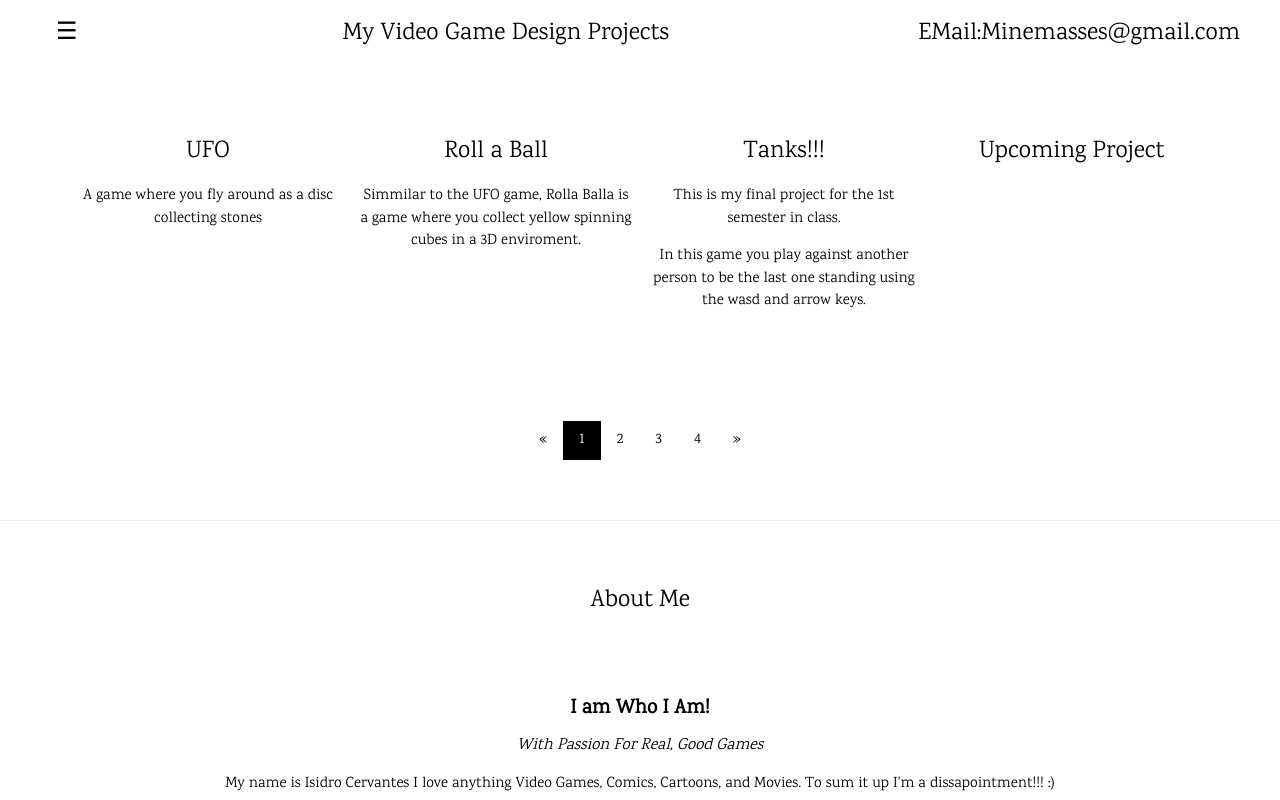
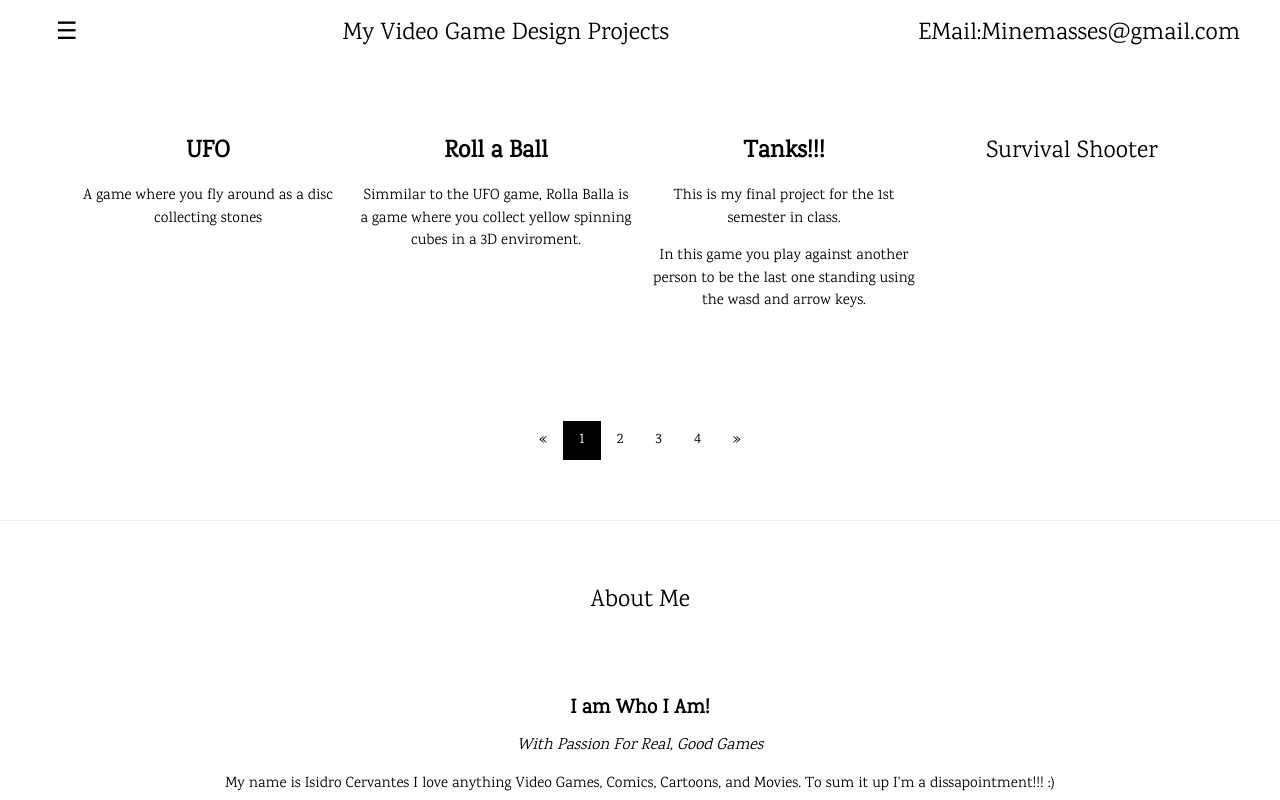
Before and after one commit to isidro1stperiod/isidro1stperiod.github.io, a plain HTML site: page index.html in a window 1280 px wide. Shown: the top 800 px of the page. Drawn offline with nearby package versions, Linux system fonts and the light colour scheme.

Commit message:
Update index.html

```diff
--- a/index.html
+++ b/index.html
@@ -33,23 +33,23 @@ body,h1,h2,h3,h4,h5,h6 {font-family: "Karma", sans-serif}
 
   <!-- First Photo Grid-->
   <div class="w3-row-padding w3-padding-16 w3-center" id="food">
-    <div class="w3-quarter">
-      <h3>UFO</h3>
+<div class="w3-quarter">
+      <h3><strong>UFO</strong></h3>
       <p>A game where you fly around as a disc collecting stones</p>
     </div>
     <div class="w3-quarter">
-      <h3>Roll a Ball</h3>
+      <h3><strong>Roll a Ball</strong></h3>
       <p>Simmilar to the UFO game, Rolla Balla is a game where you collect yellow spinning cubes in a 3D enviroment.</p>
     </div>
     <div class="w3-quarter">
-      <h3>Tanks!!!<br>
-      </h3>
+      <h3><strong>Tanks!!!<br>
+      </strong></h3>
       <p>This is my final project for the 1st semester in class.</p>
       <p>In this game you play against another person to be the last one standing using the wasd and arrow keys. </p>
       <p>&nbsp;</p>
     </div>
     <div class="w3-quarter">
-      <h3> Upcoming Project</h3>
+      <h3>Survival Shooter</h3>
       <p></p>
     </div>
   </div>
```
